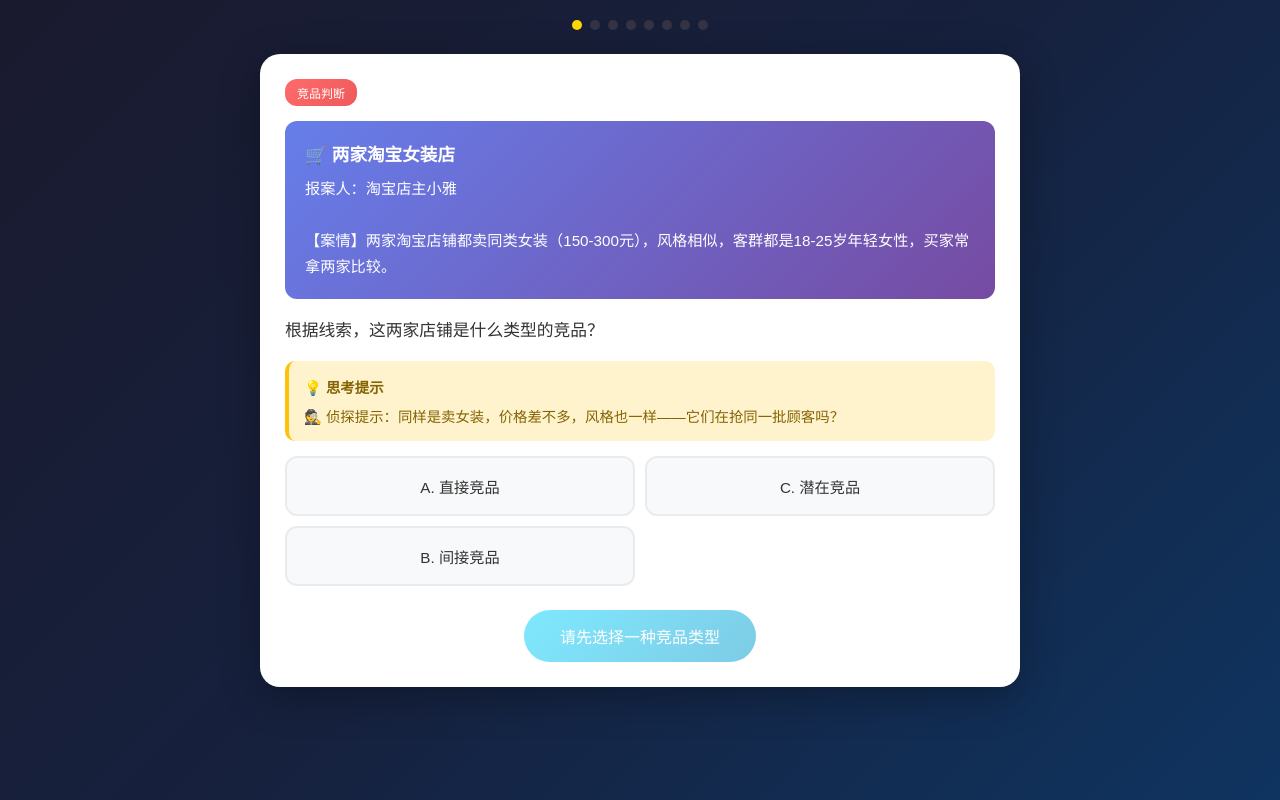
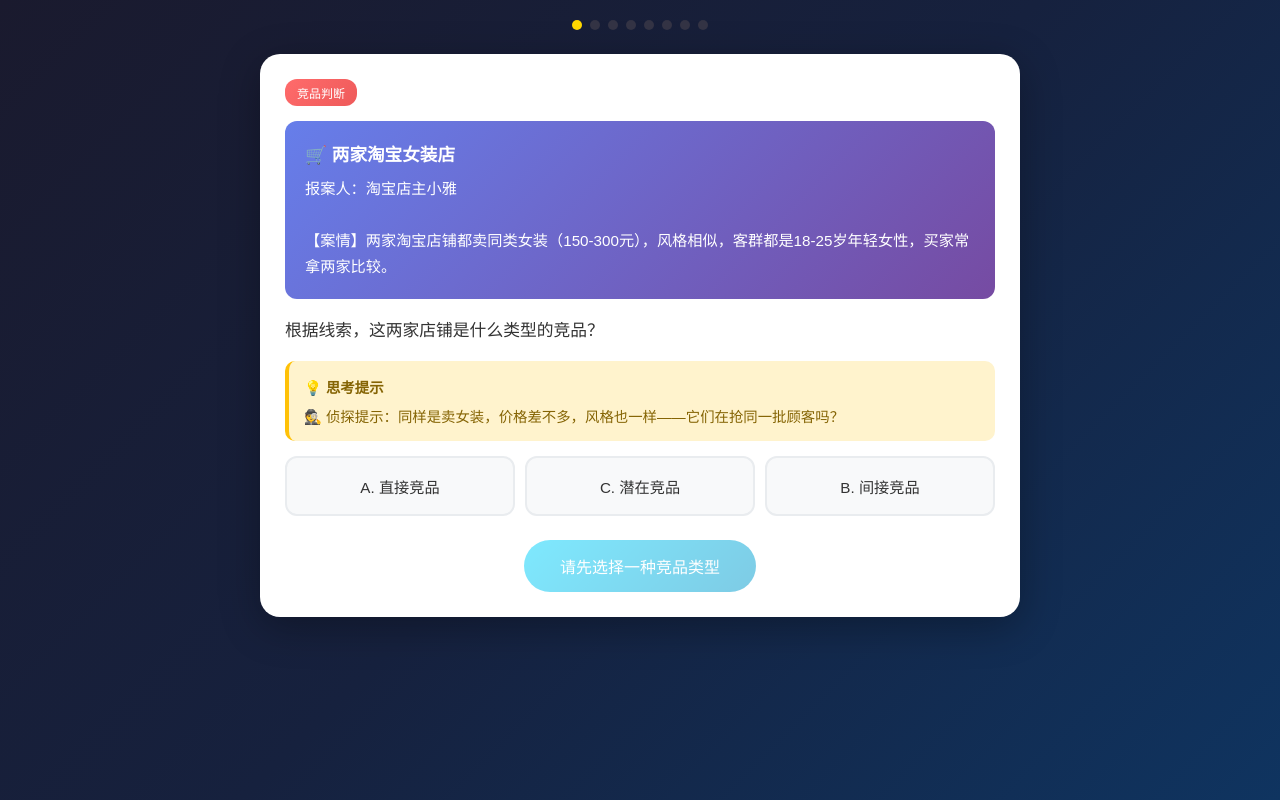
Before and after one commit to holly666/ecommerce-games, a plain HTML site: page classroom-games/competitor-product-game.html in a window 1280 px wide. Both pictures are taken after a click on the button "🚀 开始挑战". Drawn offline with Linux system fonts and the light colour scheme.

Commit message:
布局：竞品游戏选项改为3列1排

```diff
--- a/classroom-games/competitor-product-game.html
+++ b/classroom-games/competitor-product-game.html
@@ -38,7 +38,7 @@
 .think-box { background: #fff3cd; padding: 15px; border-radius: 10px; margin-bottom: 15px; color: #856404; border-left: 4px solid #ffc107; text-align: left; font-size: 0.9em; }
 .think-title { font-weight: bold; margin-bottom: 8px; }
 
-.options { display: grid; grid-template-columns: repeat(2, 1fr); gap: 10px; margin-bottom: 16px; }
+.options { display: grid; grid-template-columns: repeat(3, 1fr); gap: 10px; margin-bottom: 16px; }
 .option-btn { background: #f8f9fa; border: 2px solid #e9ecef; padding: 12px 16px; border-radius: 12px; cursor: pointer; transition: all 0.3s; text-align: center; font-size: 0.95em; color: #333; font-weight: 500; min-height: 60px; display: flex; align-items: center; justify-content: center; }
 .option-btn:hover { border-color: #00d4ff; background: #e8f4ff; transform: translateY(-2px); }
 .option-btn.selected { border-color: #ffd700; background: rgba(255,215,0,0.2); color: #ffd700; font-weight: bold; }
```
